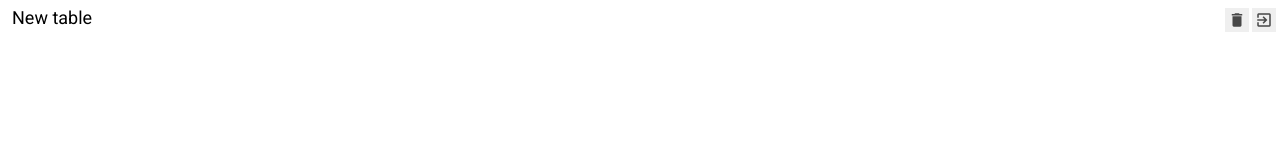
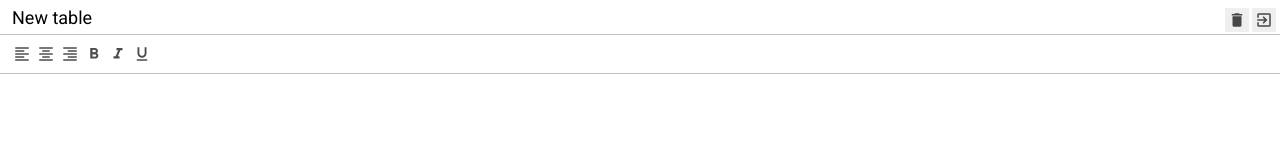
Before and after one commit to aytmamatov/excel, a website built with webpack: page src/index.html in a window 1280 px wide. Built offline with nearby package versions, Linux system fonts and the light colour scheme.

Commit message:
Added styles for toolbar.

```diff
--- a/src/index.html
+++ b/src/index.html
@@ -29,7 +29,32 @@
           </button>
         </div>
       </div>
-      <div class="excel__toolbar"></div>
+      <div class="excel__toolbar">
+        <div class="btn">
+          <i class="material-icons">format_align_left</i>
+        </div>
+
+        <div class="btn">
+          <i class="material-icons">format_align_center</i>
+        </div>
+
+        <div class="btn">
+          <i class="material-icons">format_align_right</i>
+        </div>
+
+        <div class="btn">
+          <i class="material-icons">format_bold</i>
+        </div>
+
+        <div class="btn">
+          <i class="material-icons">format_italic</i>
+        </div>
+
+        <div class="btn">
+          <i class="material-icons">format_underlined</i>
+        </div>
+
+      </div>
       <div class="excel__formula"></div>
       <div class="excel__table"></div>
     </div>
--- a/src/scss/_vars.scss
+++ b/src/scss/_vars.scss
@@ -1,4 +1,5 @@
 :root {
   --header-height: 34px;
   --border-color: #c0c0c0;
+  --toolbar-height: 40px;
 }
--- a/src/scss/toolbar.scss
+++ b/src/scss/toolbar.scss
@@ -0,0 +1,15 @@
+.excel__toolbar {
+  position: absolute;
+  left: 0;
+  right: 0;
+  top: var(--header-height);
+  height: var(--toolbar-height);
+  border-top: 1px solid var(--border-color);
+  border-bottom: 1px solid var(--border-color);
+  padding: 7px 10px;
+  display: flex;
+
+  .btn {
+    @include button(green);
+  }
+}
```
